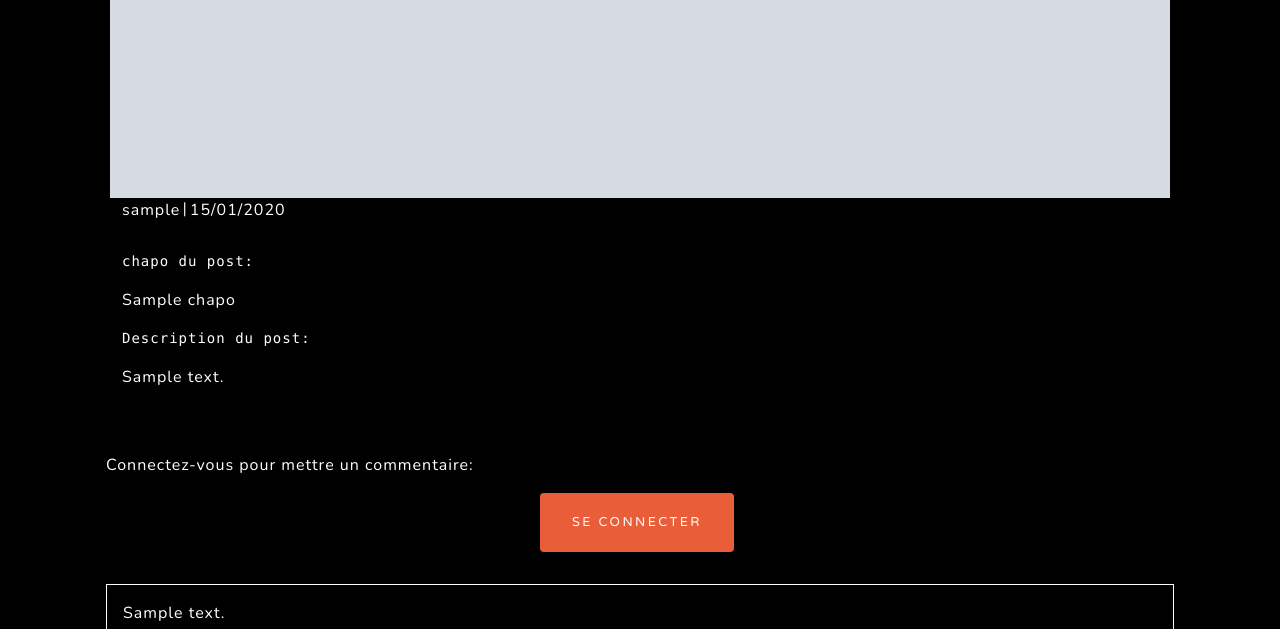
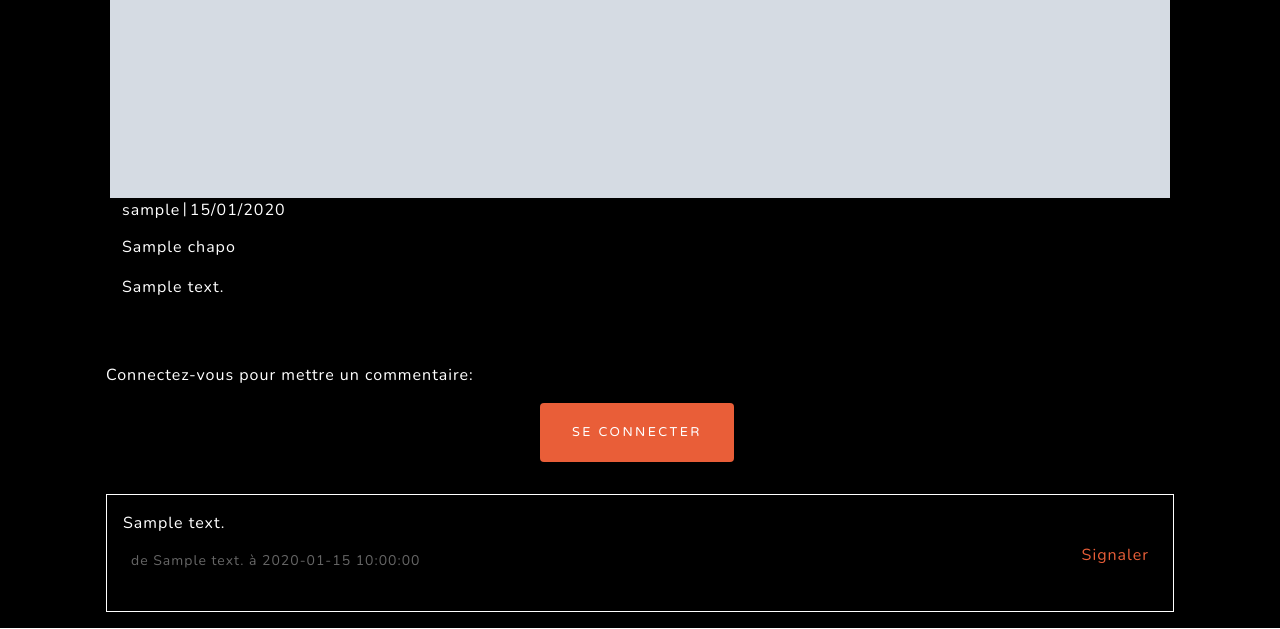
Before and after one commit to Marc-Alban/Creez-votre-premier-blog-en-PHP, a PHP site: template Code/templates/frontoffice/post.html.twig in a window 1280 px wide. Shown: the part 733-1362 px from the top of the page. Run offline with PHP 8.4, Linux system fonts and the light colour scheme; the template is opened without the code that fills it: most values are stand-ins (such as "Sample title", 1, 10 or a date in 2020); grey boxes marked "Sample" are stand-in pictures; some libraries are stand-ins or nearby versions.

Commit message:
Update file post and after pull pc

```diff
--- a/Code/templates/frontoffice/post.html.twig
+++ b/Code/templates/frontoffice/post.html.twig
@@ -25,11 +25,9 @@
 							</div>
 						</div>
 						<p class="text-justify">
-							<pre>chapo du post:</pre>
 							{{ data.post.chapo|raw }}
 						</p>
 						<p class="text-justify">
-							<pre>Description du post:</pre>
 							{{ data.post.description|raw }}
 						</p>
 					</div>
@@ -44,7 +42,7 @@
 							</div>
 						{% endfor %}
 					{% endif %}
-					{% if data.bugComment.errors %}
+					{% if data.bugComment.errors %}<
 						{% for errorss in data.bugComment.errors %}
 							<div class="alert alert-danger" role="alert">
 								{{errorss}}
```
Also changed, not shown: 2 other files.
